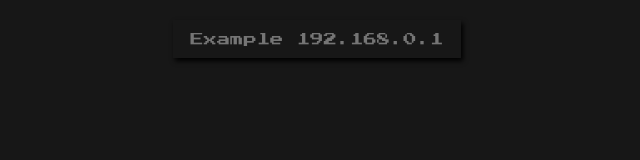
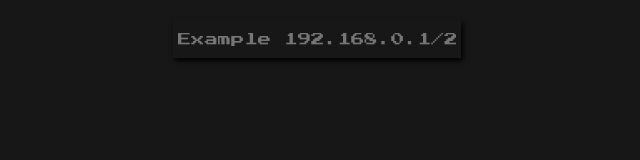
Before and after one commit to fdvmoreira/ipv4-calculator, a plain HTML site: page index.html in a window 1280 px wide. Shown: the full height of the page, 323-963 px from the left. Drawn offline with Linux system fonts and the light colour scheme.

Commit message:
Add subnet mask to the placeholder example

```diff
--- a/index.html
+++ b/index.html
@@ -15,7 +15,7 @@
 <body>
     <main class="container">
         <form>
-            <input class="input-control" type="text" id="ip-address-tf" placeholder="Example 192.168.0.1">
+            <input class="input-control" type="text" id="ip-address-tf" placeholder="Example 192.168.0.1/24">
         </form>
     </main>
 </body>
```
